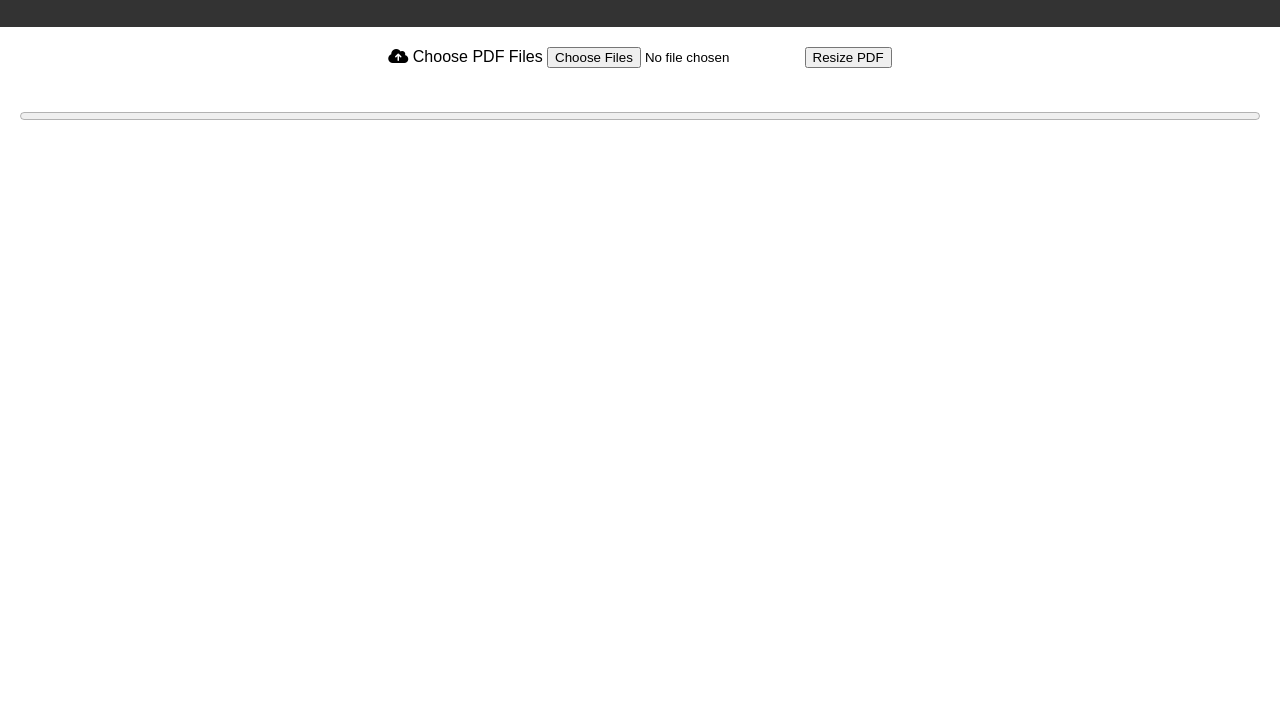
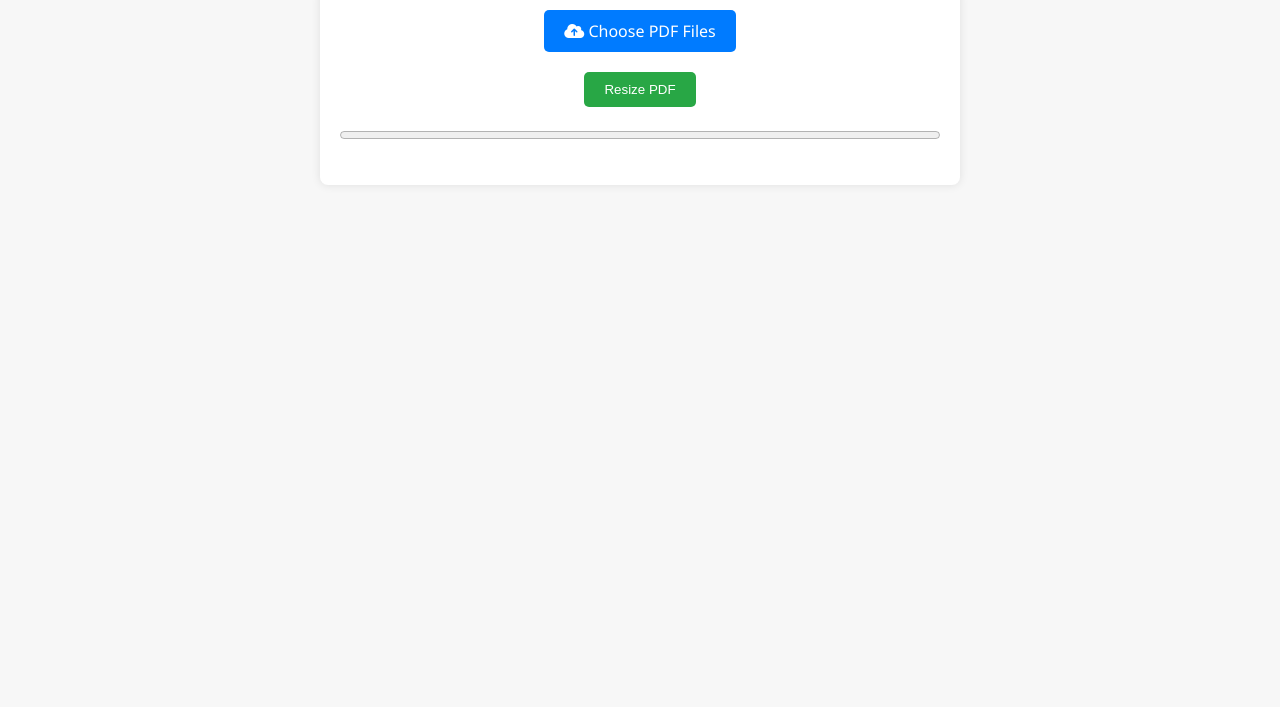
Before and after one commit to thipradeep/pradeep-web, a plain HTML site: page index.html in a window 1280 px wide. Shown: the part 93-800 px from the top of the page. Drawn offline with Linux system fonts and the light colour scheme.

Commit message:
Update style.css

```diff
--- a/style.css
+++ b/style.css
@@ -1,7 +1,8 @@
 body {
-    font-family: Arial, sans-serif;
+    font-family: 'Segoe UI', Tahoma, Geneva, Verdana, sans-serif;
     margin: 0;
     padding: 0;
+    background-color: #f7f7f7;
 }
 
 header {
@@ -11,16 +12,64 @@ header {
     text-align: center;
 }
 
+h1 {
+    margin: 0;
+}
+
 main {
+    max-width: 600px;
+    margin: 0 auto;
     padding: 20px;
+    background-color: #fff;
+    border-radius: 8px;
+    box-shadow: 0 0 10px rgba(0, 0, 0, 0.1);
+}
+
+.fileInputLabel {
+    display: block;
+    background-color: #007bff;
+    color: #fff;
     text-align: center;
+    padding: 10px 20px;
+    border-radius: 5px;
+    cursor: pointer;
+    margin: 0 auto 20px;
+    max-width: fit-content;
+}
+
+.fileInputLabel:hover {
+    background-color: #0056b3;
 }
 
 input[type="file"] {
-    margin-bottom: 20px;
+    display: none;
+}
+
+button {
+    display: block;
+    background-color: #28a745;
+    color: #fff;
+    border: none;
+    padding: 10px 20px;
+    border-radius: 5px;
+    cursor: pointer;
+    margin: 20px auto 0;
+}
+
+button:hover {
+    background-color: #218838;
 }
 
 progress {
     width: 100%;
     margin-top: 20px;
 }
+
+#previewContainer {
+    margin-top: 20px;
+}
+
+.embed-pdf {
+    width: 100%;
+    height: 500px;
+}
```
